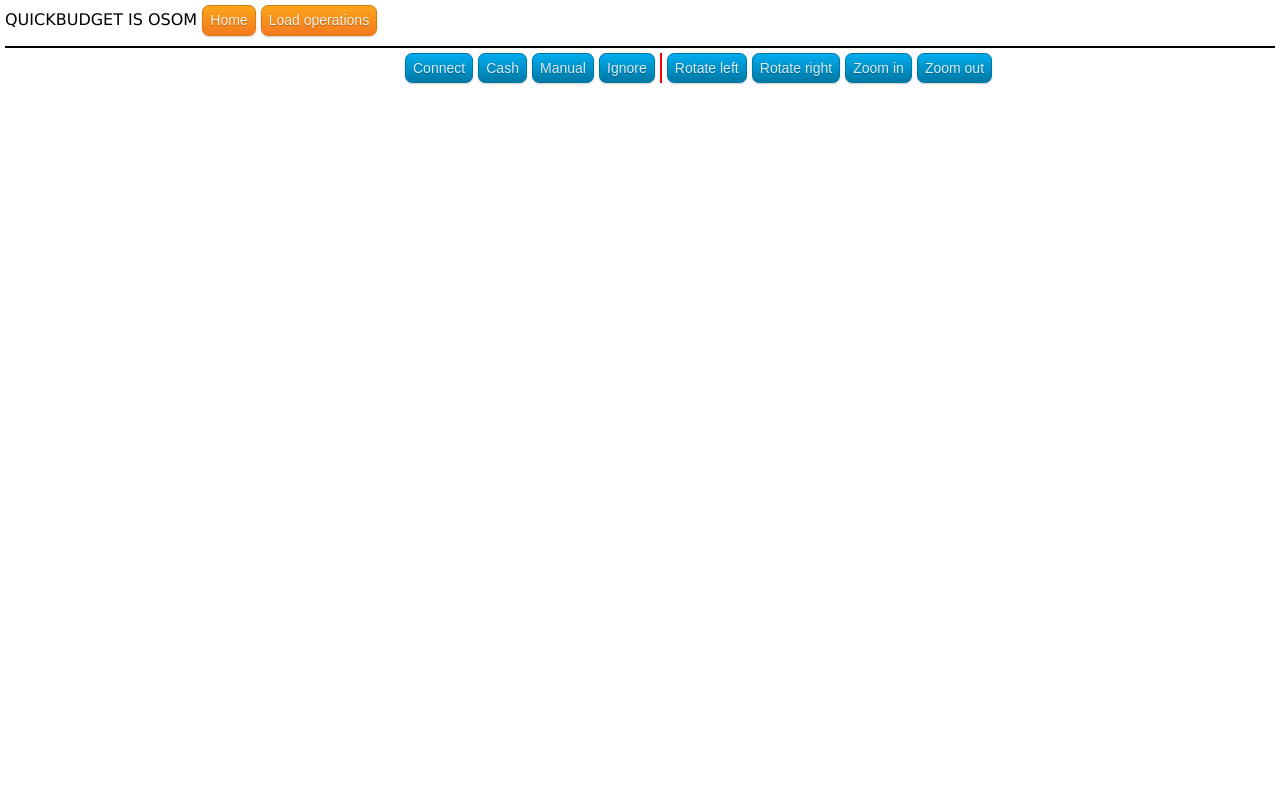
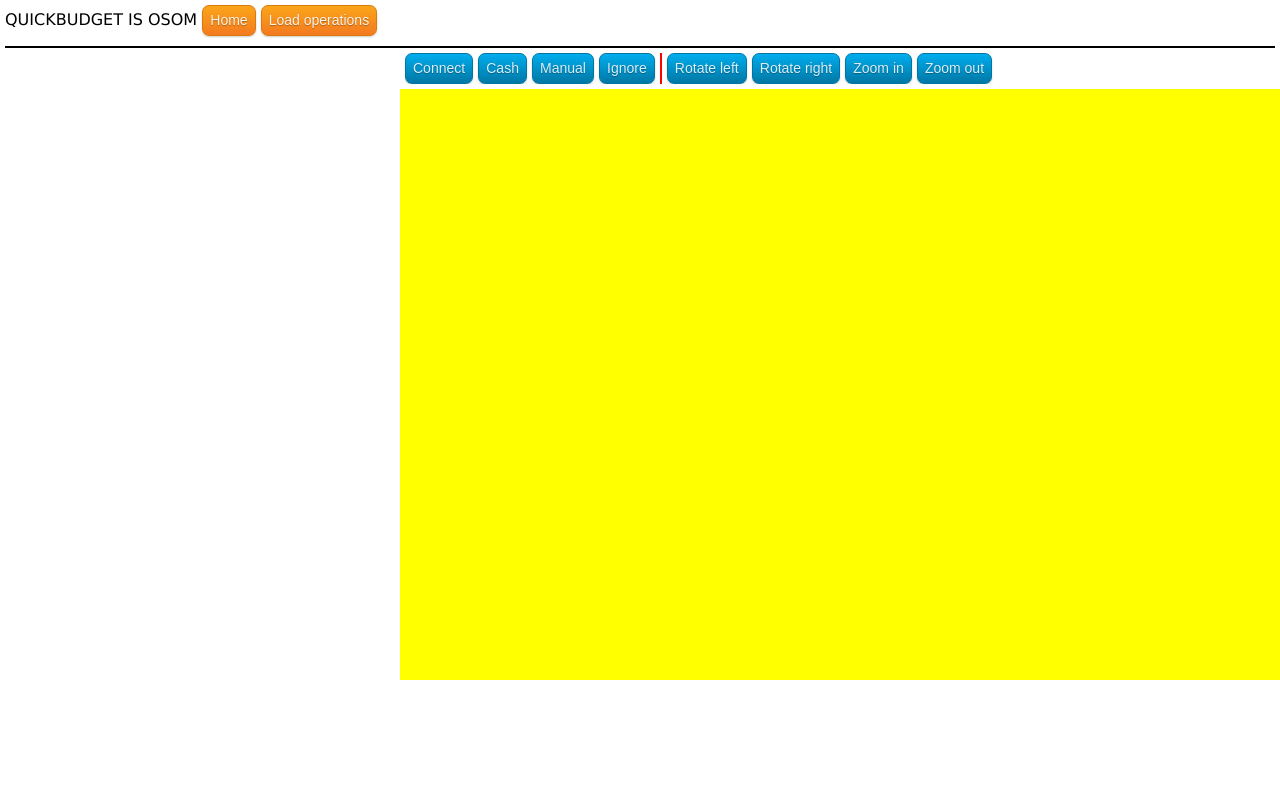
Before and after one commit to rudykocur/quickbudget, a Flask app: template quickbudget/templates/index.html in a window 1280 px wide. Run offline with Flask 3, Linux system fonts and the light colour scheme; the template is opened without the code that fills it, so the values that code supplies are empty; style sheets or scripts are compiled from the project's sources; parts of the project's set-up code (start-up, migrations or seed data) failed here and were passed over; some libraries are stand-ins or nearby versions.

Commit message:
Greatly simplified layout. Now it is pure css, full page layout.

```diff
--- a/quickbudget/pages.py
+++ b/quickbudget/pages.py
@@ -3,7 +3,7 @@ import os
 import json
 import glob
 
-import Image
+from PIL import Image
 import StringIO
 
 from flask import render_template, jsonify, request, redirect, url_for, Response
--- a/quickbudget/schema.py
+++ b/quickbudget/schema.py
@@ -1,6 +1,6 @@
 import datetime
 
-from sqlalchemy import Column, Integer, Unicode, ForeignKey, Numeric, DateTime, Date
+from sqlalchemy import Column, Integer, Unicode, ForeignKey, Numeric, DateTime, Date, desc
 from sqlalchemy.orm import relationship
 
 from quickbudget.db import Base as DeclarativeBase
@@ -57,7 +57,7 @@ class Receipt(DeclarativeBase):
 
     @classmethod
     def allWithoutImage(cls):
-        return cls.query.filter(cls.image == None).all()
+        return cls.query.filter(cls.image == None).order_by(desc(cls.date)).all()
 
 
 # class RecipePart(DeclarativeBase):
--- a/quickbudget/static/index.js
+++ b/quickbudget/static/index.js
@@ -78,30 +78,6 @@ var IndexController = (function() {
         }
     };
 
-    pub.resizeWorkingArea = function() {
-        var availableHeight = $(window).getSize().y;
-        //var scrollSize = getScrollBarWidth();
-
-        var mainArea = $('connectArea');
-
-        availableHeight -= mainArea.getPosition().y;
-
-        $('receiptListContainer').setStyle('height', availableHeight);
-
-        var scrollArea = $('imageListContainer').getElement('.scrollarea');
-
-        scrollArea.setStyle('width', $('imagesArea').getSize().x);
-
-        //console.log('OMG', scrollArea.getSize().y, '::', scrollSize);
-        $('imageListContainer').setStyle('height', scrollArea.getSize().y);
-
-        var previewSize = availableHeight;
-        previewSize -= $('imageListContainer').getSize().y;
-        previewSize -= $('imagesArea').getElement('.actions').getSize().y;
-
-        $('imagePreview').setStyle('height', previewSize);
-    };
-
     pub.initializePanView = function() {
         var el = $('imagePreview');
         var scrollStart = null;
@@ -171,9 +147,13 @@ var IndexController = (function() {
             }
         });
 
-        var scrollable = $('imageListContainer').getElement('.scrollarea');
 
-        $('imageListContainer').addEvent('mousewheel', function(e) {
+    };
+
+    pub.initializeHorizontalScroll = function() {
+        var scrollable = $('imageList');
+
+        scrollable.addEvent('mousewheel', function(e) {
             var isDown;
 
             if(e.event.wheelDelta) {
--- a/quickbudget/static/style.less
+++ b/quickbudget/static/style.less
@@ -1,3 +1,40 @@
+// Rudimentary styles
+
+* {
+  -webkit-box-sizing: border-box;
+     -moz-box-sizing: border-box;
+          box-sizing: border-box;
+}
+
+body {
+  margin: 0
+}
+
+.row, .col {
+  overflow: hidden;
+  position: absolute;
+}
+
+.row {
+  left: 0;
+  right: 0;
+}
+
+.col {
+  top: 0;
+  bottom: 0;
+}
+
+.scroll-x {
+  overflow-x: auto;
+}
+
+.scroll-y {
+  overflow-y: auto;
+}
+
+// --------------------------------------------------------------------------------------------------------------------
+// Buttons rules
 
 .background-gradient (@from, @to) {
     background: -webkit-gradient(linear, left top, left bottom, from(@from), to(@to));
@@ -61,6 +98,9 @@
     }
 }
 
+// --------------------------------------------------------------------------------------------------------------------
+// Every-page styles
+
 #nav {
     margin: 5px 5px 0px 5px;
     padding-bottom: 10px;
@@ -75,28 +115,60 @@
     }
 }
 
+#content {
+  position: absolute;
+  top: 48px;
+  bottom: 0;
+  left: 0;
+  right: 0;
+}
+
+// --------------------------------------------------------------------------------------------------------------------
+// Index-page layout rules
 
 #connectArea {
-    overflow: auto;
-    position: relative;
 
-    #receiptListContainer {
-        position: absolute;
-        top: 0px;
-        left: 0px;
-        overflow: auto;
+}
+
+#receiptList {
   width: 400px;
 }
 
+#imagesArea {
+  left: 400px;
+  right: 0
+}
+
+#imagesArea .actions {
+  top: 5px;
+  left: 5px;
+  right: 5px;
+  height: 31px;
+//  line-height: 40px;
+}
+
+#imagePreview {
+  top: 41px;
+  bottom: 120px;
+}
+
+#imageList {
+  bottom: 0;
+  height: 120px;
+  line-height: 120px;
+  white-space: nowrap;
+}
+
+// --------------------------------------------------------------------------------------------------------------------
+// Index-page visual styles
+
+#connectArea {
     #receiptList {
 
     }
 
     #receiptList li {
-    /*display: table-row;*/
-    /*border: solid 3px transparent;*/
         position: relative;
-        padding: 5px 5px;
 
         border-bottom: solid 1px black;
 
@@ -123,10 +195,9 @@
     }
 
     #imagesArea {
-        margin-left: 400px;
 
         .actions {
-            padding:  5px;
+//            padding:  5px;
 
             .group {
                 display: inline-block;
@@ -146,28 +217,14 @@
         }
 
         #imagePreview {
-//            background: yellow;
-            overflow: hidden;
-            text-align: center;
+            background: yellow;
         }
 
-        #imageListContainer {
-            position: relative;
-            padding-top: 5px;
-//            background: green;
+        #imageList {
 
-            .scrollarea {
-                position: absolute;
-                top: 5px;
-                left: 0;
-
-                overflow: hidden;
-                overflow-x: auto;
-
-                #imageList {
-                /*display: table;*/
-                    white-space: nowrap;
-                    margin-bottom: 5px;
+            &.selected {
+                background: red;
+            }
 
             li {
                 display: inline-block;
@@ -181,19 +238,11 @@
                     background: #D0D0D0;
                 }
 
-                      &.selected {
-                        background: red;
-                      }
-
                 img {
                     vertical-align: top;
                     cursor: pointer;
                 }
             }
         }
-
-            }
-
     }
 }
-}
--- a/quickbudget/templates/index.html
+++ b/quickbudget/templates/index.html
@@ -11,8 +11,7 @@
 
 
 <div id="connectArea">
-    <div id="receiptListContainer">
-        <ul id="receiptList">
+    <ul id="receiptList" class="col scroll-y">
         {% for receipt in receipts %}
             <li>
                 <span class="date">{{ receipt.date }}</span>
@@ -21,9 +20,9 @@
             </li>
         {% endfor %}
     </ul>
-    </div>
-    <div id="imagesArea">
-        <div class="actions">
+
+    <div id="imagesArea" class="col">
+        <div class="actions row">
             <div class="group">
                 <a href="#1" onclick="Ui.messageDialog('Connect screen'); return false;">Connect</a>
                 <a href="#2">Cash</a>
@@ -36,47 +35,29 @@
 
                 <a data-actionType="zoom_in" href="#2">Zoom in</a>
                 <a data-actionType="zoom_out" href="#2">Zoom out</a>
-
             </div>
         </div>
-        <div id="imagePreview">
+        <div id="imagePreview" class="row scroll-x scroll-y"></div>
 
-        </div>
-        <div id="imageListContainer">
-            <div class="scrollarea">
-
-                <ul id="imageList">
+        <ul id="imageList" class="row scroll-x">
             {% for image in images %}
                 <li>
                     <img src="/receipt_thumb/{{image.uid}}/thumb" data-imguid="{{image.uid}}"/>
                 </li>
             {% endfor %}
         </ul>
-            </div>
-        </div>
 
     </div>
 </div>
 
 
 <script language="javascript">
-    $(window).addEvent('resize',IndexController.resizeWorkingArea);
-
-    $(window).addEvent('load', function() {
-        IndexController.resizeWorkingArea(); // this sets layout almost perfect, but takes into account scrollbar
-                                             // which hides in some point
-
-        IndexController.resizeWorkingArea(); // now we recalculate layout without scrollbar, so everything now fits
-                                             // perfectly
-    });
-
-    //IndexController.resizeWorkingArea();
-
 
     $(window).addEvent('domready', function() {
         IndexController.initializePanView();
         IndexController.initializeActionsHandlers();
         IndexController.initializeThumbnailSwitcher();
+        IndexController.initializeHorizontalScroll();
 
         //IndexController.loadImage('0B_V-GNTsCHGEclljQWdZQ1ZwNHM');
         IndexController.loadFirstThumbnail();
```
Lines whose indentation alone changed are shown as unchanged.
